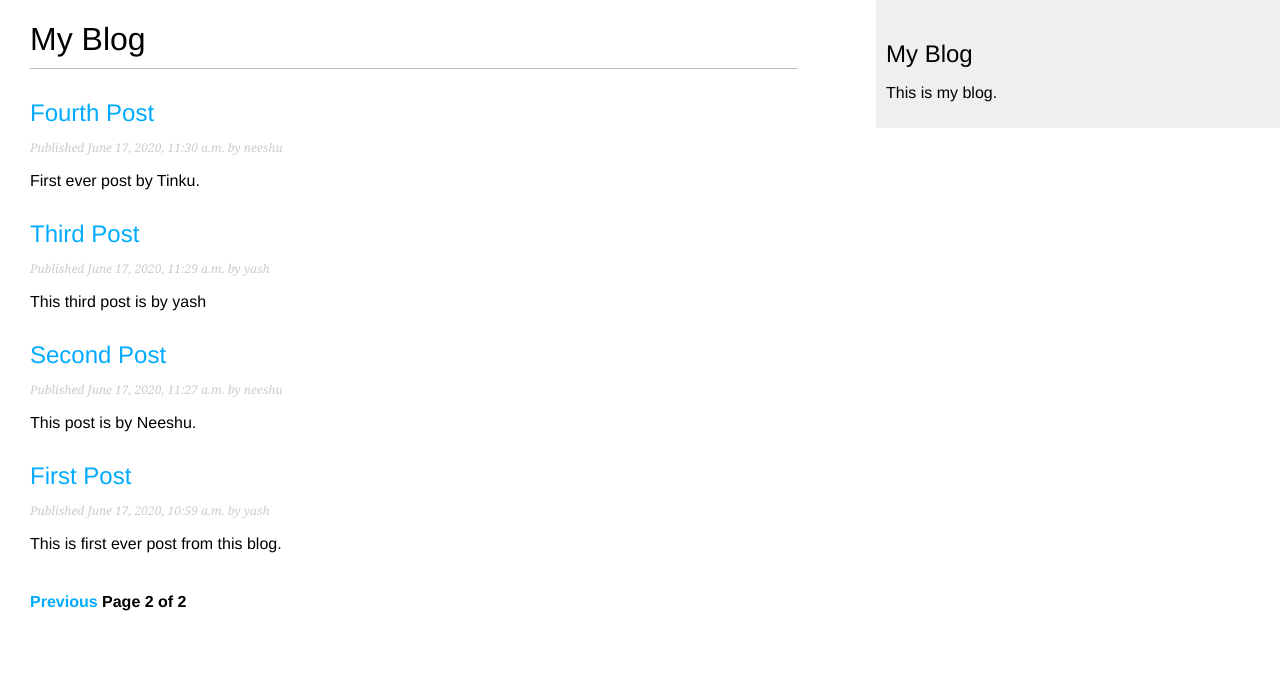
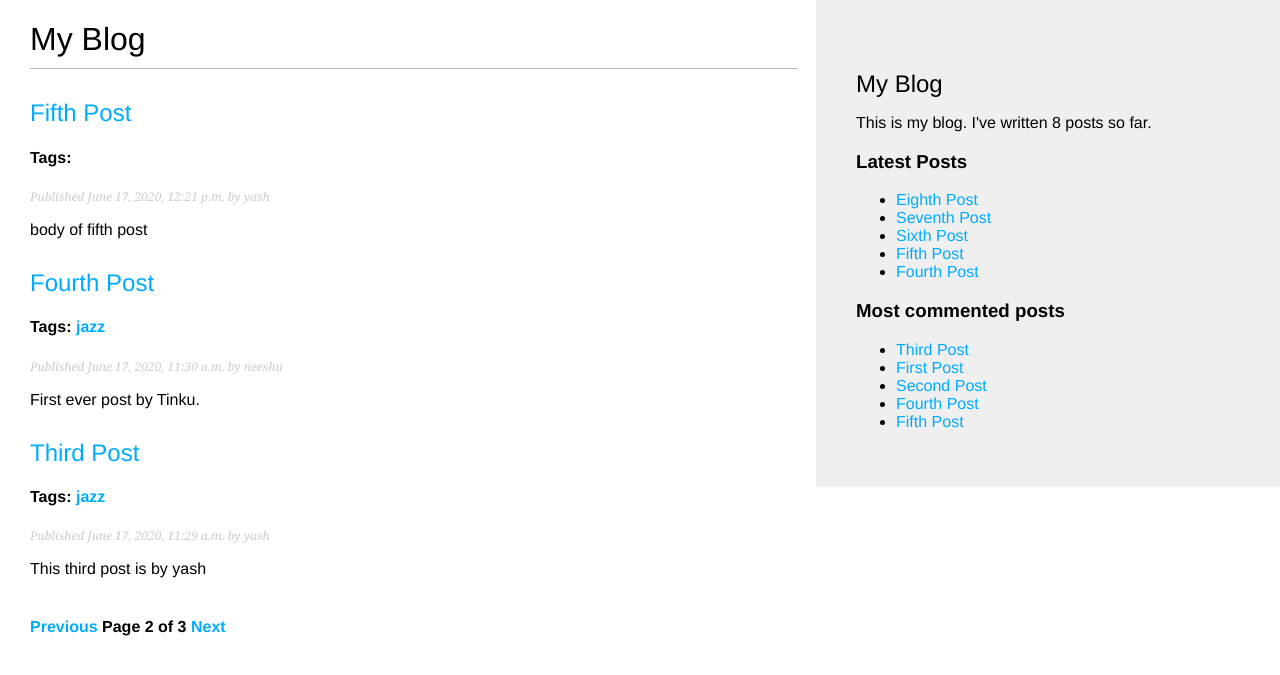
Before and after one commit to yash9724/my-django-blog, a Django app: page /main/?page=2 in a window 1280 px wide. Shown: the top 675 px of the page. Run offline with Django 3.2, Linux system fonts and the light colour scheme; data comes from the database, SQL or seed files in the repository; both versions use the stored data as it was after the commit; parts of the project's set-up code (start-up, migrations or seed data) failed here and were passed over.

Commit message:
markdown feature, sitemap, latest posts and most commented post added.\

```diff
--- a/blog/blog/settings/base.py
+++ b/blog/blog/settings/base.py
@@ -27,10 +27,13 @@
 
 ALLOWED_HOSTS = []
 
+SITE_ID = 1
 
 # Application definition
 
 INSTALLED_APPS = [
+    'django.contrib.sites',
+    'django.contrib.sitemaps',
     'django.contrib.admin',
     'django.contrib.auth',
     'django.contrib.contenttypes',
@@ -38,6 +41,7 @@
     'django.contrib.messages',
     'django.contrib.staticfiles',
     'main.apps.MainConfig',
+    'taggit',
 ]
 
 MIDDLEWARE = [
--- a/blog/blog/urls.py
+++ b/blog/blog/urls.py
@@ -15,10 +15,19 @@
 """
 from django.contrib import admin
 from django.urls import path, include
+from django.contrib.sitemaps.views import sitemap
+from main.sitemaps import PostSitemap
+
+
+sitemaps = {
+    'posts': PostSitemap
+}
 
 
 
 urlpatterns = [
     path('admin/', admin.site.urls),
     path('main/', include('main.urls', namespace='main')),
+    path('sitemap.xml', sitemap, {'sitemaps':sitemaps},
+        name = 'django.contrib.sitemaps.views.sitemap')
 ]
--- a/blog/main/models.py
+++ b/blog/main/models.py
@@ -2,6 +2,8 @@
 from django.utils import timezone
 from django.contrib.auth.models import User
 from django.urls import reverse
+
+from taggit.managers import TaggableManager
 
 # Create your models here.
 
@@ -30,6 +32,7 @@
                              default='draft')
     objects = models.Manager()
     published = PublishedManager()
+    tags = TaggableManager()
 
     class Meta:
         ordering = ('-publish',)
--- a/blog/main/static/css/main.css
+++ b/blog/main/static/css/main.css
@@ -29,9 +29,10 @@
 #sidebar {
     float:right;
     width:30%;
-    padding:10px;
+    padding:40px;
     background:#efefef;
     height:100%;
+
 }
 
 p.date {
--- a/blog/main/templates/main/base.html
+++ b/blog/main/templates/main/base.html
@@ -1,4 +1,5 @@
 {% load static %}
+{% load main_tags %}
 <!DOCTYPE html>
 <html>
     <head>
@@ -12,7 +13,19 @@
         </div>
         <div id="sidebar">
             <h2>My Blog</h2>
-            <p>This is my blog.</p>
+            <p>This is my blog. I've written {% total_posts %} posts so far.</p>
+            <h3>Latest Posts</h3>
+            {% show_latest_posts %}
+
+            <h3>Most commented posts</h3>
+            {% get_most_commented_posts as most_commented_posts %}
+            <ul>
+                {% for post in most_commented_posts %}
+                <li>
+                    <a href="{{ post.get_absolute_url }}">{{ post.title }}</a>
+                </li>
+                {% endfor %}
+            </ul>
         </div>
     </body>
 </html>
--- /dev/null
+++ b/blog/main/templates/main/post/latest_posts.html
@@ -0,0 +1,9 @@
+<ul>
+    {% for post in latest_posts %}
+    <li>
+        <a href="{{ post.get_absolute_url }}">
+            {{ post.title }}
+        </a>
+    </li>
+    {% endfor %}
+</ul>
--- a/blog/main/templates/main/post/list.html
+++ b/blog/main/templates/main/post/list.html
@@ -1,17 +1,32 @@
 {% extends "main/base.html" %}
+{% load main_tags %}
 {% block title %}My Blog{% endblock %}
 {% block content %}
     <h1>My Blog</h1>
-    {% for post in page_obj %}
+    {% if tag %}
+        <h2>Posts tagged with "{{ tag.name }}"</h2>
+    {% endif %}
+    {% for post in posts %}
     <h2>
         <a href="{{ post.get_absolute_url }}">
             {{ post.title }}
         </a>
     </h2>
+    <h4>
+        <p class="tags">
+            Tags:
+            {% for tag in post.tags.all %}
+                <a href= "{% url 'main:post_list_by_tag' tag.slug %}">
+                    {{ tag.name }}
+                </a>
+                {% if not forloop.last %}, {% endif %}
+            {% endfor %}
+        </p>
+    </h4>
     <p class="date">
         Published {{ post.publish }} by {{ post.author }}
     </p>
-    {{ post.body|truncatewords:30|linebreaks }}
+    {{ post.body|markdown|truncatewords_html:30 }}
     {% endfor %}
-    {% include "pagination.html" with page=page_obj %}
+    {% include "pagination.html" with page=posts %}
 {% endblock %}
--- /dev/null
+++ b/blog/main/templatetags/main_tags.py
@@ -0,0 +1,28 @@
+from django import template
+from django.db.models import Count
+from django.utils.safestring import mark_safe
+
+import markdown
+
+from ..models import Post
+
+register = template.Library()
+
+@register.simple_tag
+def total_posts():
+    return Post.published.count()
+
+@register.inclusion_tag('main/post/latest_posts.html')
+def show_latest_posts(count=5):
+    latest_posts = Post.published.order_by('-publish')[:count]
+    return {'latest_posts': latest_posts }
+
+
+@register.simple_tag
+def get_most_commented_posts(count=5):
+    return Post.published.annotate(total_comments=Count('comments')).order_by('-total_comments')[:count]
+
+
+@register.filter(name='markdown')
+def markdown_format(text):
+    return mark_safe(markdown.markdown(text))
--- a/blog/main/urls.py
+++ b/blog/main/urls.py
@@ -5,9 +5,10 @@
 app_name = 'main'
 
 urlpatterns = [
-    path('', views.PostListView.as_view(), name='post_list'),
+    path('', views.post_list, name='post_list'),
     path('<int:year>/<int:month>/<int:day>/<slug:post>/',
         views.post_detail,
         name='post_detail'),
     path('<int:post_id>/share/', views.post_share, name='post_share'),
+    path('tag/<slug:tag_slug>', views.post_list, name='post_list_by_tag'),
 ]
--- a/blog/main/views.py
+++ b/blog/main/views.py
@@ -2,32 +2,44 @@
 from django.core.paginator import Paginator, EmptyPage, PageNotAnInteger
 from django.views.generic import ListView
 from django.core.mail import send_mail
+from django.db.models import Count
 
-from .models import Post
-from .forms import EmailForm
+from taggit.models import Tag
+
+from .models import Post, Comment
+from .forms import EmailForm, CommentForm
+
 
 # Create your views here.
 
 
 
-# def post_list(request):
-#     posts = Post.published.all()
-#     paginator = Paginator(posts, 4)
-#     page_number = request.GET.get('page')
+def post_list(request, tag_slug=None):
+    print('post_list executed')
+    object_list = Post.published.all()
+    tag = None
 
-#     try:
-#         page_obj = paginator.page(page_number)
-#     except PageNotAnInteger:
-#         # page_obj = paginator.page(1)
-#         raise Http404()
-#     except EmptyPage:
-#         raise Http404()
-#         # page_obj = paginator.page(paginator.num_pages)
+    if tag_slug:
+        tag = get_object_or_404(Tag, slug=tag_slug)
+        print('Here')
+        object_list = object_list.filter(tags__in=[tag])
+        print('Here 2')
 
-#     return render(request,
-#                   'main/post/list.html',
-#                    {'page_obj':page_obj}
-#                 )
+    paginator = Paginator(object_list, 3)
+    page = request.GET.get('page')
+
+    try:
+        posts = paginator.page(page)
+    except PageNotAnInteger:
+        posts = paginator.page(1)
+        # raise Http404()
+    except EmptyPage:
+        # raise Http404()
+        posts = paginator.page(paginator.num_pages)
+
+    return render(request, 'main/post/list.html', {'posts':posts,
+                                                   'tag':tag,
+                                                    'page':page})
 
 class PostListView(ListView):
     queryset =  Post.published.all()
@@ -41,9 +53,31 @@
                             publish__year=year,
                             publish__month=month,
                             publish__day=day)
+
+    # list all active comments for this post
+    comments = post.comments.filter(active=True)
+    new_comment = None
+
+    if request.method == 'POST':
+        comment_form = CommentForm(data=request.POST)
+        if comment_form.is_valid():
+            new_comment = comment_form.save(commit=False)
+            new_comment.post = post
+            new_comment.save()
+    else:
+        comment_form = CommentForm()
+
+    # List of similar posts
+    post_tags_ids = post.tags.values_list('id',flat=True)
+    similar_posts = Post.published.filter(tags__in=post_tags_ids).exclude(id=post.id)
+    similar_posts = similar_posts.annotate(same_tags=Count('tags')).order_by('-same_tags','-publish')[:4]
     return render(request,
                 'main/post/detail.html',
-                {'post':post})
+                {'post':post,
+                'comments':comments,
+                'new_comment':new_comment,
+                'comment_form':comment_form,
+                'similar_posts':similar_posts})
 
 
 def post_share(request, post_id):
--- a/blog/requirements.txt
+++ b/blog/requirements.txt
@@ -1,2 +1,4 @@
-python==3.8.3
+# python==3.8.3
 django==3.0.7
+django-taggit==1.2.0
+markdown==3.2.1
```
Also changed, not shown: blog/main/forms.py (+8 -0 lines), blog/main/sitemaps.py (added, +13 -0 lines), blog/main/templates/main/post/detail.html (+40 -2 lines), blog/db.sqlite3, blog/main/feeds.py (added), blog/main/migrations/0003_post_tags.py (added), blog/main/templatetags/__init__.py (added).
